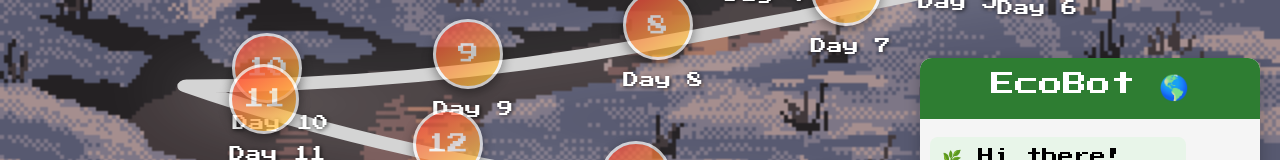
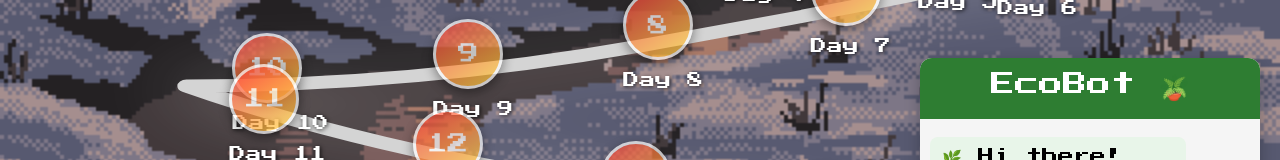
Before and after one commit to HACKWAVE2025/B09, a React (Vite) app in the folder frontend/: page /ecocrush in a window 1280 px wide. Both pictures are taken after a click on the button 1234 px from the left and 753 px from the top of the page. Shown: the part 354-514 px from the top of the page. Built offline with nearby package versions, Linux system fonts and the light colour scheme.

Commit message:
readme updated, eco bot emoji changed

```diff
--- a/frontend/src/components/EchoChatBot.jsx
+++ b/frontend/src/components/EchoChatBot.jsx
@@ -61,7 +61,7 @@ const EcoChatBot = () => {
             {isOpen && (
                 <div className="chatbot-container">
                     <div className="chatbot-header">
-                        <h4>EcoBot 🌎</h4>
+                        <h4>EcoBot 🪴</h4>
                     </div>
 
                     <div className="chatbot-messages">
```
Also changed, not shown: 1 other file (tests, documents, lock files or other folders).
